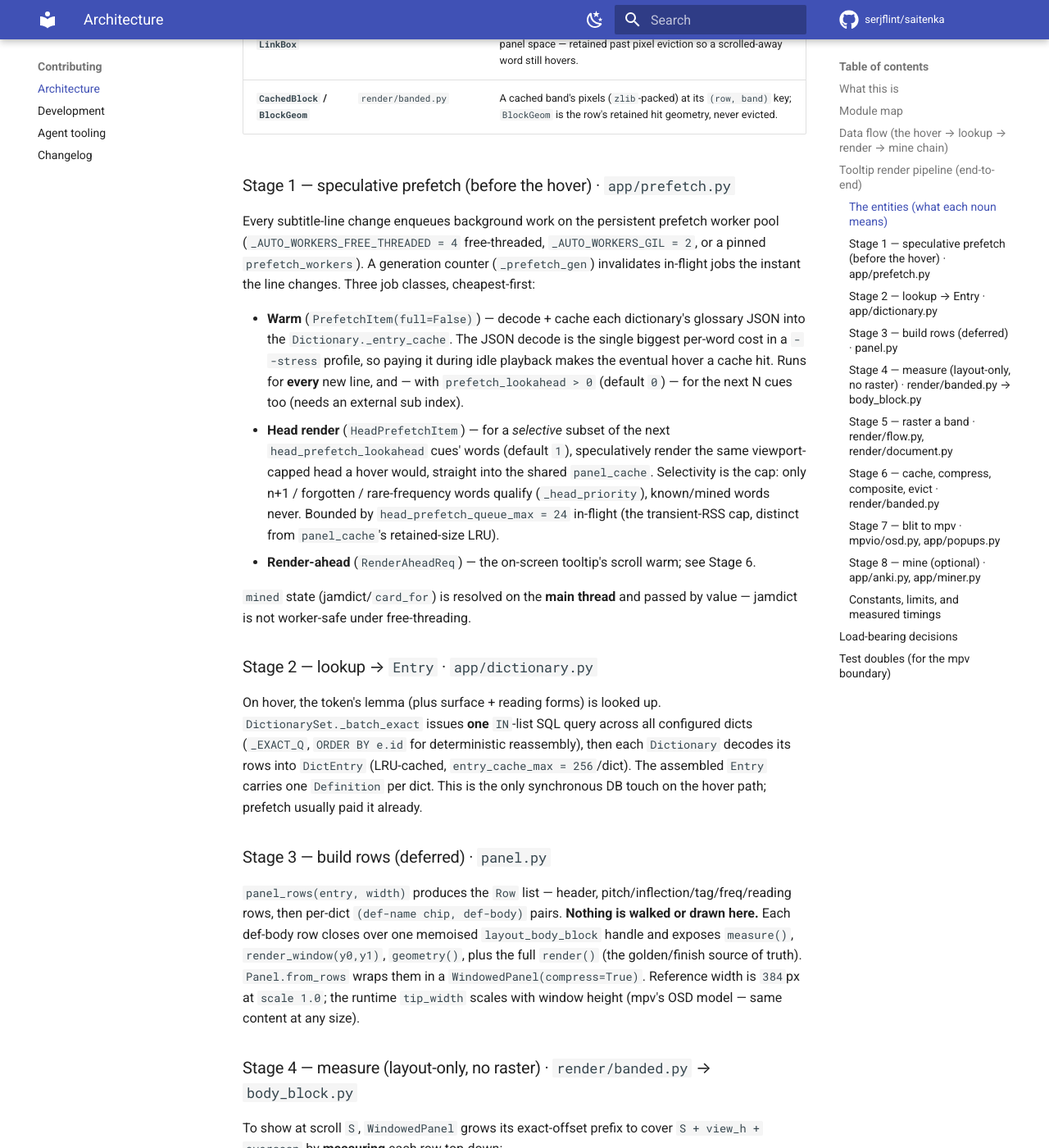
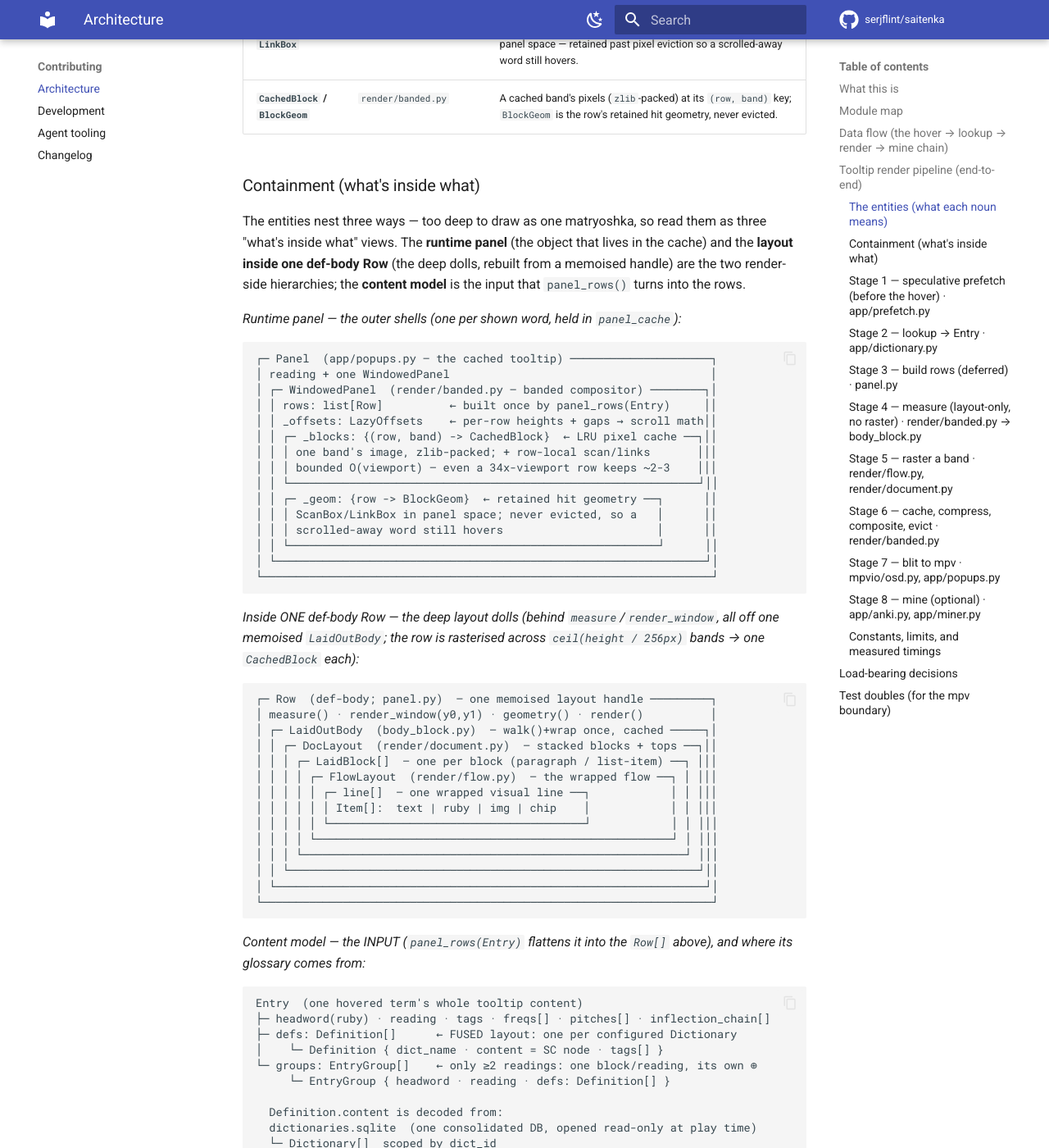
Before and after one commit to serjflint/saitenka, an MkDocs documentation site: the page built from docs/contributing/architecture.md, in a window 1280 px wide and 1400 px high, scrolled down 2864 px. Shown: the whole window at 82% size. Built offline with MkDocs 1.6.1 and Material for MkDocs 9.7.7, drawn with Linux system fonts in a browser that asks for light colours; comment, search, counter and statistics services are not loaded; some of the changed text lies outside the part shown.

Commit message:
docs(architecture): add matryoshka containment diagrams
Three nested 'what's inside what' views for the tooltip entities: the
runtime Panel/WindowedPanel/cache shells, the deep layout dolls inside
one def-body Row (LaidOutBody→DocLayout→LaidBlock→FlowLayout→line→Item),
and the Entry content model + its SQLite source.

````diff
--- a/overlay/ARCHITECTURE.md
+++ b/overlay/ARCHITECTURE.md
@@ -76,6 +76,71 @@ compression, and blit. It is the canonical walkthrough; the module docstrings ow
 | **Offset tables** | `render/window.py` | `OffsetTable` (exact block starts/ends + the half-open visible-range kernel) and `LazyOffsets` (heights filled in as rows measure — exact for the visited prefix, estimated below). |
 | **`ScanBox` / `LinkBox`** | `model.py` | Per-CJK-char hover hitboxes and per-`<a>` click regions, in panel space — retained past pixel eviction so a scrolled-away word still hovers. |
 | **`CachedBlock` / `BlockGeom`** | `render/banded.py` | A cached band's pixels (`zlib`-packed) at its `(row, band)` key; `BlockGeom` is the row's retained hit geometry, never evicted. |
+
+### Containment (what's inside what)
+
+The entities nest three ways — too deep to draw as one matryoshka, so read them as three
+"what's inside what" views. The **runtime panel** (the object that lives in the cache) and the
+**layout inside one def-body Row** (the deep dolls, rebuilt from a memoised handle) are the two
+render-side hierarchies; the **content model** is the input that `panel_rows()` turns into the rows.
+
+*Runtime panel — the outer shells (one per shown word, held in `panel_cache`):*
+
+```
+┌─ Panel  (app/popups.py — the cached tooltip) ─────────────────────┐
+│ reading + one WindowedPanel                                       │
+│ ┌─ WindowedPanel  (render/banded.py — banded compositor) ────────┐│
+│ │ rows: list[Row]          ← built once by panel_rows(Entry)     ││
+│ │ _offsets: LazyOffsets    ← per-row heights + gaps → scroll math││
+│ │ ┌─ _blocks: {(row, band) -> CachedBlock}  ← LRU pixel cache ──┐││
+│ │ │ one band's image, zlib-packed; + row-local scan/links       │││
+│ │ │ bounded O(viewport) — even a 34x-viewport row keeps ~2-3    │││
+│ │ └─────────────────────────────────────────────────────────────┘││
+│ │ ┌─ _geom: {row -> BlockGeom}  ← retained hit geometry ──┐      ││
+│ │ │ ScanBox/LinkBox in panel space; never evicted, so a   │      ││
+│ │ │ scrolled-away word still hovers                       │      ││
+│ │ └───────────────────────────────────────────────────────┘      ││
+│ └────────────────────────────────────────────────────────────────┘│
+└───────────────────────────────────────────────────────────────────┘
+```
+
+*Inside ONE def-body Row — the deep layout dolls (behind `measure`/`render_window`, all off one
+memoised `LaidOutBody`; the row is rasterised across `ceil(height / 256px)` bands → one `CachedBlock`
+each):*
+
+```
+┌─ Row  (def-body; panel.py)  — one memoised layout handle ─────────┐
+│ measure() · render_window(y0,y1) · geometry() · render()          │
+│ ┌─ LaidOutBody  (body_block.py)  — walk()+wrap once, cached ─────┐│
+│ │ ┌─ DocLayout  (render/document.py)  — stacked blocks + tops ──┐││
+│ │ │ ┌─ LaidBlock[]  — one per block (paragraph / list-item) ──┐ │││
+│ │ │ │ ┌─ FlowLayout  (render/flow.py)  — the wrapped flow ──┐ │ │││
+│ │ │ │ │ ┌─ line[]  — one wrapped visual line ──┐            │ │ │││
+│ │ │ │ │ │ Item[]:  text | ruby | img | chip    │            │ │ │││
+│ │ │ │ │ └──────────────────────────────────────┘            │ │ │││
+│ │ │ │ └─────────────────────────────────────────────────────┘ │ │││
+│ │ │ └─────────────────────────────────────────────────────────┘ │││
+│ │ └─────────────────────────────────────────────────────────────┘││
+│ └────────────────────────────────────────────────────────────────┘│
+└───────────────────────────────────────────────────────────────────┘
+```
+
+*Content model — the INPUT (`panel_rows(Entry)` flattens it into the `Row[]` above), and where its
+glossary comes from:*
+
+```
+Entry  (one hovered term's whole tooltip content)
+├─ headword(ruby) · reading · tags · freqs[] · pitches[] · inflection_chain[]
+├─ defs: Definition[]      ← FUSED layout: one per configured Dictionary
+│    └─ Definition { dict_name · content = SC node · tags[] }
+└─ groups: EntryGroup[]    ← only ≥2 readings: one block/reading, its own ⊕
+     └─ EntryGroup { headword · reading · defs: Definition[] }
+
+  Definition.content is decoded from:
+  dictionaries.sqlite  (one consolidated DB, opened read-only at play time)
+  └─ Dictionary[]  scoped by dict_id
+       └─ DictEntry { term · reading · glossary = SC nodes · tags }  (LRU 256/dict)
+```
 
 ### Stage 1 — speculative prefetch (before the hover) · `app/prefetch.py`
 
````
